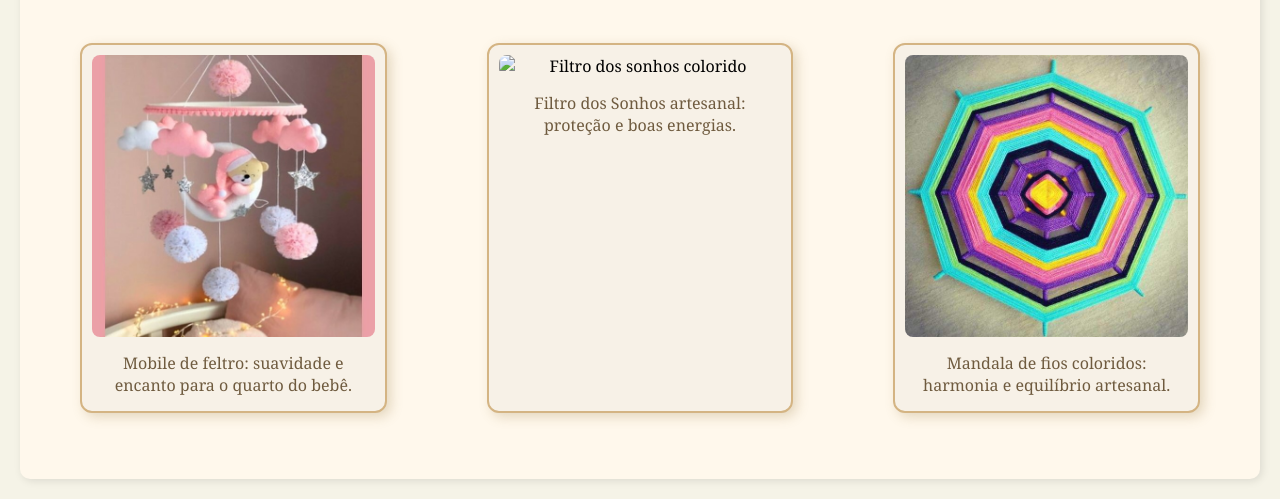
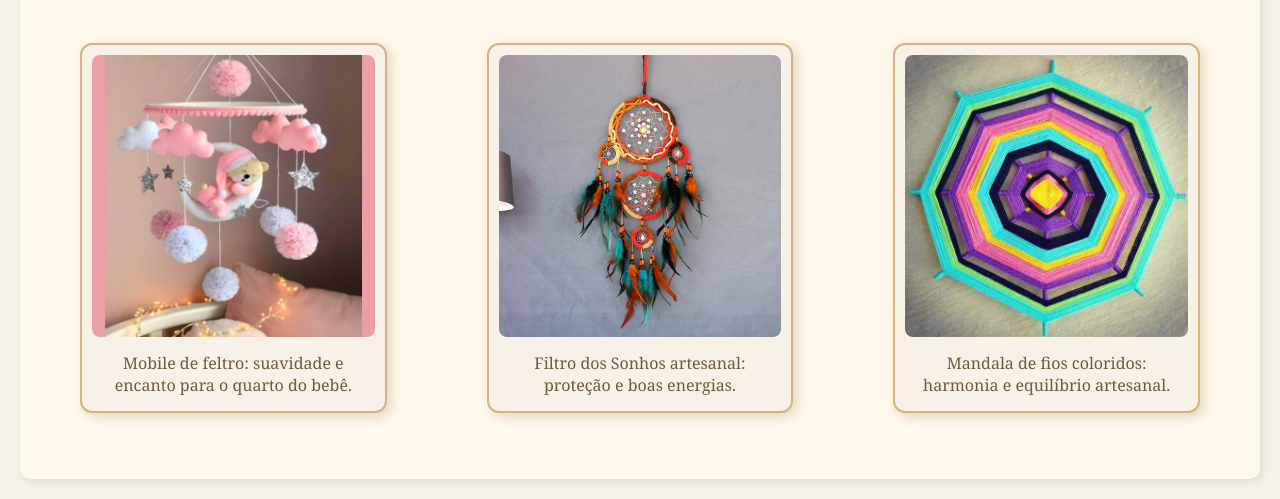
Before and after one commit to lucaspagnota/artesanato_lucas, a plain HTML site: page index.html in a window 1280 px wide. Both pictures are taken after a click on the link "Home". Shown: the part 328-827 px from the top of the page. Drawn offline with Linux system fonts and the light colour scheme.

Commit message:
Add files via upload

```diff
--- a/index.html
+++ b/index.html
@@ -114,7 +114,7 @@
                         <figcaption>Mobile de feltro: suavidade e encanto para o quarto do bebê.</figcaption>
                     </figure>
                     <figure>
-                        <img src="Filtro_dos_Sonhos_Prote_o_Noturna_Arte_Ind_gena_Espiritualidade_Natural_Design_Ojibwe_Lakota_Tradicional_Magia_Ancestral_Decora_o_M_stica_Energia_Positiva_Artesanato_Sagrado_Teia_de_Aranha_Pena_Sagrada_S_mbolo_de_E.jpg" alt="Filtro dos sonhos colorido">
+                        <img src="filtro_dos_sonhos.jpg" alt="Filtro dos sonhos">
                         <figcaption>Filtro dos Sonhos artesanal: proteção e boas energias.</figcaption>
                     </figure>
                     <figure>
```
Also changed, not shown: filtro_dos_sonhos.jpg (added).
